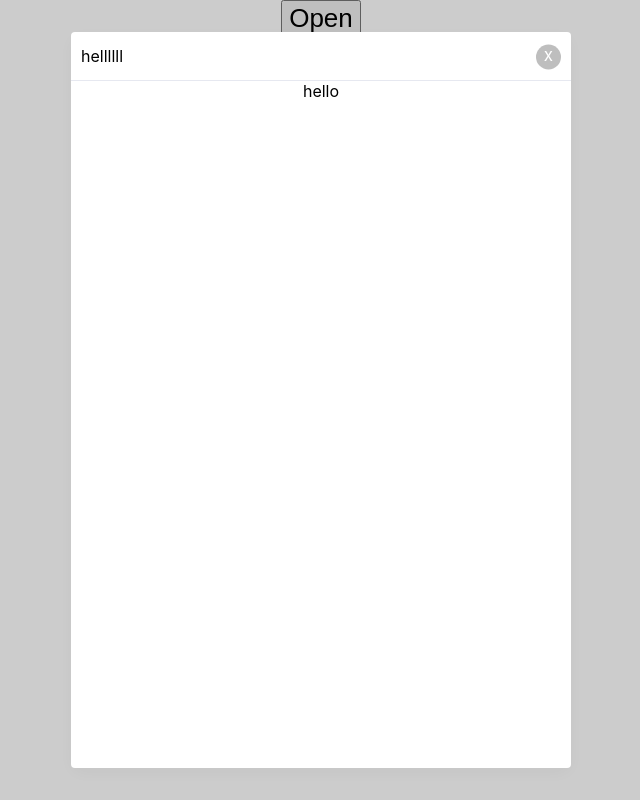
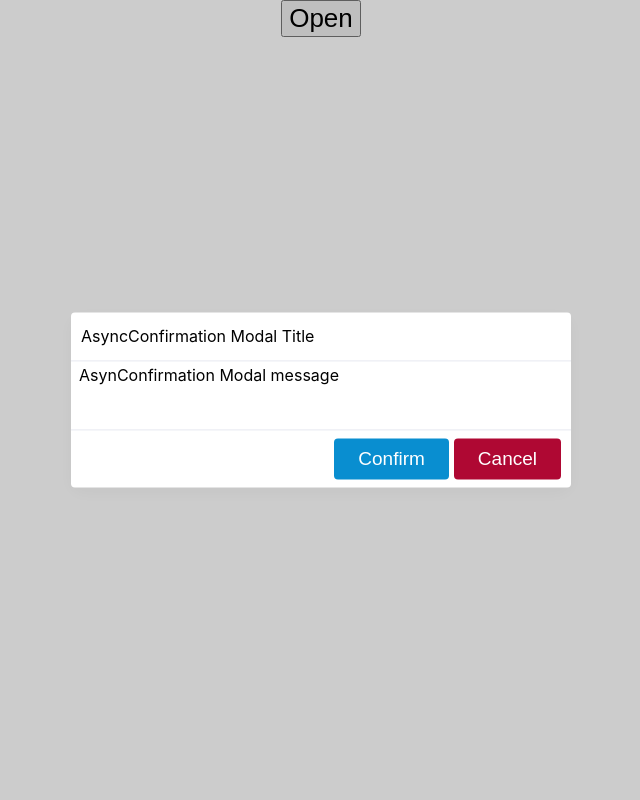
Before and after one commit to bigyanpoudel/react-global-modal, a React (Vite) app: page / in a window 1280 px wide. Both pictures are taken after a click on the button "Open". Shown: the whole page, without its empty margins (319-959 px from the left). Built offline with nearby package versions, Linux system fonts and the light colour scheme.

Commit message:
feat:added confirmation and async modal

```diff
--- a/src/App.tsx
+++ b/src/App.tsx
@@ -2,8 +2,9 @@ import './App.css'
 
 import React, { forwardRef, useEffect } from 'react'
 
-import { GlobalModalWrapper } from './component'
+import { AsyncConfirmationModal, GlobalModalWrapper } from './component'
 import { IModalProps, ModalComponent } from './component/Modal/ModalComponent'
+import { ConfirmationModal } from './component/util/Confirmation'
 import { GlobalModal } from './component/util/Modal'
 
 let globalModalRef: any
@@ -11,12 +12,8 @@ function App() {
   useEffect(() => {
     GlobalModal.setUpModal(globalModalRef)
   })
-  const openModal = () => {
-    GlobalModal.push({
-      component: ComponentText,
-      title: 'hellllll',
-      // isSlidePane: true,
-    })
+  const openModal = async () => {
+    const value = await AsyncConfirmationModal({})
   }
   return (
     <div className="App">
--- a/src/component/index.ts
+++ b/src/component/index.ts
@@ -6,5 +6,10 @@ export type {
   IGlobalModalOpenProps,
 } from './ModalWrapper/WrapperGlobalComponent'
 export { GlobalModalWrapper } from './ModalWrapper/WrapperGlobalComponent'
+export type { AsyncConfirmationModalProps } from './util/AsynConfirmationModal'
+export { AsyncConfirmationModal } from './util/AsynConfirmationModal'
+export type { ConfirmationModalProps } from './util/Confirmation'
+export { ConfirmationModal } from './util/Confirmation'
 export { GlobalModal } from './util/Modal'
+
 import './styles/Modal.css'
--- a/src/component/styles/Modal.css
+++ b/src/component/styles/Modal.css
@@ -189,7 +189,12 @@
 .position {
   position: relative;
 }
-
+.confirmation{
+  height: 60px;
+  width: 100%;
+  text-align: justify;
+  padding: 4px 8px;
+}
 @media screen and (max-width: 540px) {
   .modal-body {
     width: 93vw !important;
--- /dev/null
+++ b/src/component/util/AsynConfirmationModal.tsx
@@ -0,0 +1,85 @@
+import clsx from 'clsx'
+
+import { IButtonProps } from '../Modal/ModalActions'
+import { GlobalModal } from './Modal'
+
+export interface AsyncConfirmationModalProps {
+  title?: string
+  message?: string
+  cancelLabel?: string
+  okayLabel?: string
+  isClosable?: boolean
+  confirmationBody?: React.FC
+  confirmationClassName?: string
+  className?: string
+  actions?: IButtonProps[]
+}
+
+/**
+ * Async Confirmation Modal
+ * Can be used to take a response from the user and perform action based on user decision
+ * @param title string
+ * @param cancelLabel string
+ * @param okayLabel string
+ * @param closable bool
+ * @param message string
+ * @param confirmationBody React Functional Component
+ * @param confirmationClassName string
+ * @param className string
+ * @returns Promise
+ */
+
+export const AsyncConfirmationModal = ({
+  cancelLabel = 'Cancel',
+  okayLabel = 'Confirm',
+  message = 'AsynConfirmation Modal message',
+  title = 'AsyncConfirmation Modal Title',
+  isClosable = false,
+  confirmationBody: ConfirmationBody,
+  confirmationClassName = '',
+  className = '',
+  actions,
+}: AsyncConfirmationModalProps) => {
+  return new Promise<boolean>((resolve) => {
+    const defaultAction: IButtonProps[] = [
+      {
+        title: okayLabel,
+        onClick: () => {
+          resolve(true)
+          GlobalModal.pop()
+        },
+        className: 'btn-primary',
+      },
+      {
+        title: cancelLabel,
+        onClick: () => {
+          resolve(false)
+          GlobalModal.pop()
+        },
+        className: 'btn-error',
+      },
+    ]
+
+    GlobalModal.push({
+      component: ConfirmationBody ?? ConfirmationModalBody,
+      actions: actions ?? defaultAction,
+      title: title,
+      isCloseable: isClosable,
+      hideCloseIcon: true,
+      modalSize: 'sm',
+      className: className,
+      props: {
+        message: message,
+        confirmationClassName,
+      },
+    })
+  })
+}
+
+const ConfirmationModalBody = ({
+  message,
+  confirmationClassName = '',
+}: AsyncConfirmationModalProps) => {
+  const classes = clsx('confirmation', confirmationClassName)
+  return <div className={classes}>{message}</div>
+}
--- /dev/null
+++ b/src/component/util/Confirmation.tsx
@@ -0,0 +1,85 @@
+import clsx from 'clsx'
+import React from 'react'
+
+import { IButtonProps } from '../Modal/ModalActions'
+import { GlobalModal } from './Modal'
+
+export interface ConfirmationModalProps {
+  title?: string
+  message?: string
+  onCancel?: () => void
+  onOkay?: () => void
+  cancelLabel?: string
+  okayLabel?: string
+  isCloseable?: boolean
+  className?: string
+  confirmationBody?: React.FC
+  confirmationClassName?: string
+  actions?: IButtonProps[]
+}
+
+/**
+ * Confirmation Modal
+ * Used to handle the confirmation from user and perform action accordingly
+ * @param title string // title of the modal
+ * @param cancelLabel string
+ * @param okayLabel string
+ * @param message string
+ * @param onCancel Function
+ * @param onOkay Function
+ * @param closable bool
+ * @param confirmationBody React Functional Component
+ * @param confirmationClassName string
+ */
+
+export const ConfirmationModal = ({
+  title = 'Confirmation Modal Title',
+  cancelLabel = 'Cancel',
+  message = 'Confirmation Modal Message',
+  okayLabel = 'Okay',
+  onCancel = () => {},
+  onOkay = () => {},
+  isCloseable = true,
+  confirmationBody: ConfirmationBody,
+  confirmationClassName = '',
+  className = '',
+  actions,
+}: ConfirmationModalProps) => {
+  const modalAction: IButtonProps[] = [
+    {
+      title: okayLabel,
+      onClick: () => {
+        onOkay()
+        GlobalModal.pop()
+      },
+      className: 'btn-primary',
+    },
+    {
+      title: cancelLabel,
+      onClick: () => {
+        onCancel()
+        GlobalModal.pop()
+      },
+      className: 'btn-error',
+    },
+  ]
+
+  GlobalModal.push({
+    component: ConfirmationBody ?? ConfirmationModalBody,
+    actions: actions ?? modalAction,
+    title: title,
+    isCloseable: isCloseable,
+    hideCloseIcon: true,
+    modalSize: 'sm',
+    className: className,
+    props: {
+      message: message,
+      confirmationClassName,
+    },
+  })
+}
+
+const ConfirmationModalBody = ({ message, confirmationClassName = '' }: ConfirmationModalProps) => {
+  const classes = clsx('confirmation', confirmationClassName)
+  return <div className={classes}>{message}</div>
+}
```
